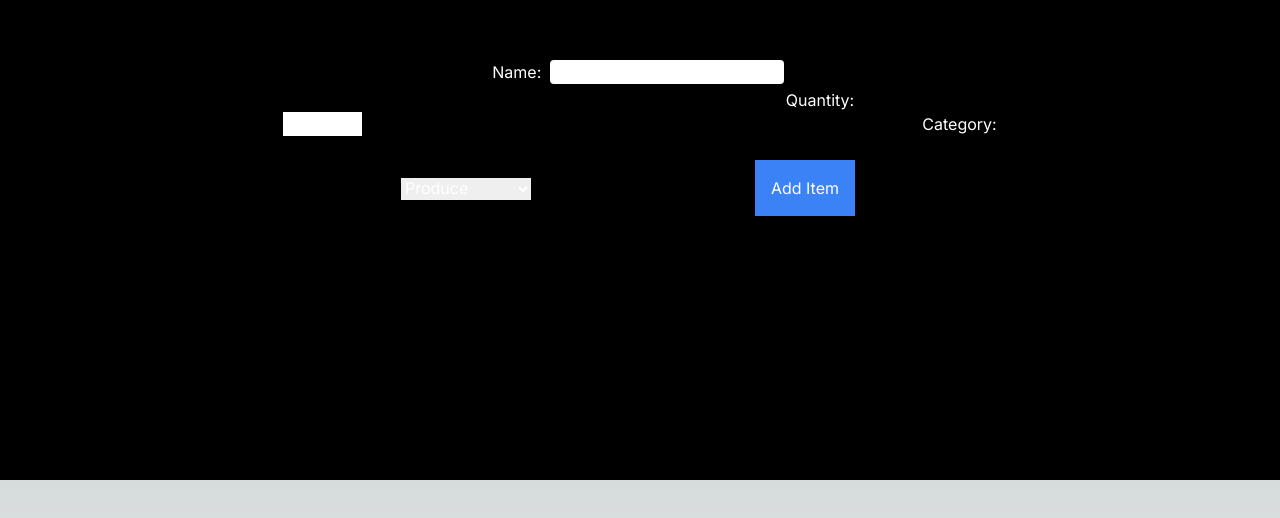
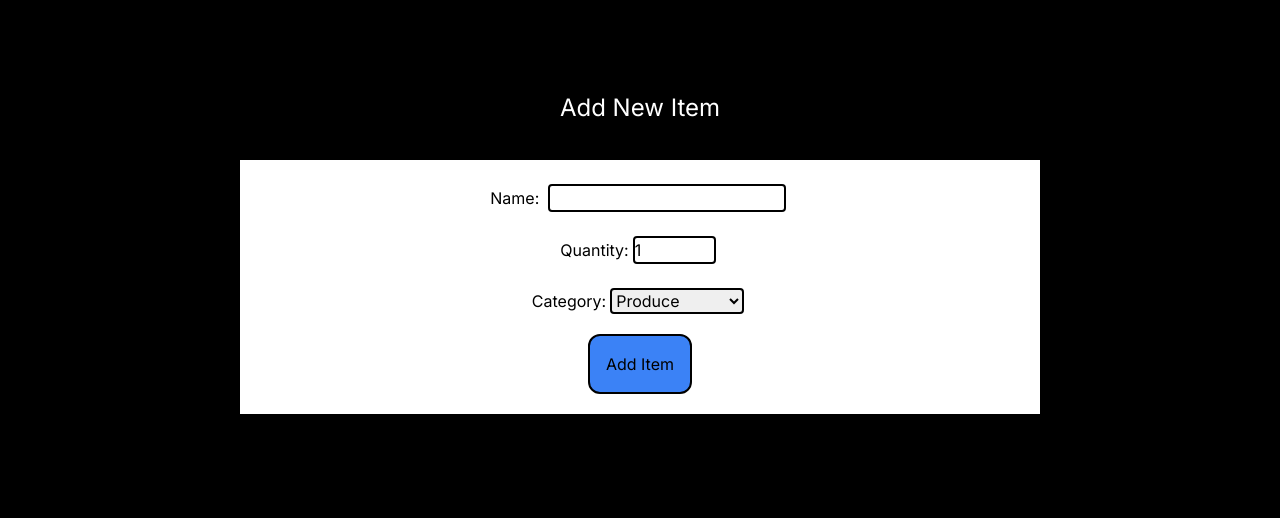
Before and after one commit to karmdesai13/cprg306-assignments, a Next.js app: page /week4 in a window 1280 px wide. Shown: the part 184-702 px from the top of the page. Built offline with nearby package versions, Linux system fonts and the light colour scheme.

Commit message:
adding css to week 4

```diff
--- a/app/week4/new-item.js
+++ b/app/week4/new-item.js
@@ -42,36 +42,42 @@ export default function NewItem() {
 
 
     return(
-
-            <div className="flex items-center justify-center">
+        <main>
+            <h1 className="text-2xl text-center p-4 m-5">Add New Item</h1>
+            <div className="">
                 <form onSubmit={handleSubmit}>
-                    <label className="m-10 p-40">
+                <ul className="w-30 bg-white text-black space-y-4 p-5">
+                    <li>
+                     <label className="">
                      <span>Name:  </span>
                      <input type="text"
                      value={name}
                      onChange={handleNameChange}
                      required
-                     className="rounded border-blue-400 m-1"/>
+                     className="border-black border-2 rounded m-1"/>
 
-                    </label>
+                     </label>
+                    </li>
 
 
-
-                    <label className="m-10 p-80" >
+                    <li>
+                     <label className="" >
                         <span>Quantity:</span>
                         <input type="number"
                         min = {1}
                         max = {100}
                         value={quantity}
                         onChange={handleQuantityChange}
+                        className="border-black border-2 rounded m-1"
                         required/>
-                    </label>
+                     </label>
+                    </li>
 
 
-
-                    <label className="m-10 p-40">
+                    <li>
+                     <label className="">
                         <span>Category:</span>
-                        <select value={category} onChange={handleCategoryChange} required>
+                        <select value={category} onChange={handleCategoryChange} className="border-black border-2 rounded m-1" required>
                             <option value="produce">Produce</option>
                             <option value="dairy">Dairy</option>
                             <option value="bakery">Bakery</option>
@@ -84,13 +90,18 @@ export default function NewItem() {
                             <option value="Household">Household</option>
                             <option value="other">Other</option>
                         </select>
-                    </label>
+                     </label>
+                    </li>
 
 
 
-                    <button type="submit" onClick={handleClick} className="bg-blue-500 p-4 m-6 text-center hover:bg-blue-900">Add Item</button>
+
+                    <button type="submit" onClick={handleClick} className="bg-blue-500 p-4 m-6 text-center hover:bg-blue-900 border-black border-2 rounded-xl">
+                        Add Item
+                    </button>
+                </ul>
                 </form>
             </div>
-
+        </main>
     );
 }
--- a/app/week5/item-list.js
+++ b/app/week5/item-list.js
@@ -21,14 +21,14 @@ export default function ItemList() {
         <div className=" text-center">
           <h1 className="text-xl text-white p-3  h-10 ">Sort by:</h1>
           <button onClick={() => setSortby("name")}
-                className="bg-blue-500 text-white py-3 px-4 m-2  hover:bg-orange-500 border rounded h-10 font-mono"
+                className="bg-blue-500 text-white py-3 px-4 m-2  hover:bg-orange-500 border-2 rounded h-10 font-mono"
                 >Sort by Name</button>
           <button onClick={() => setSortby("category")}
              className="bg-blue-500 text-white p-3 m-2  hover:bg-orange-500 border-2 rounded h-10 font-mono ">Sort by Category</button>
 
         </div>
         <div className="m-4  ">
-         <ul className=" rounded-full text-center space-y-2 bg-purple-500 text-black border-white border-3 p-4" >
+         <ul className=" rounded-full text-center space-y-2 bg-purple-500 text-black border-white border-3 p-4 ring-2 ring-white" >
             {sortedItems.map((item) => (
                 <li key={item.id}>
                     {item.name} - {item.category}
```
